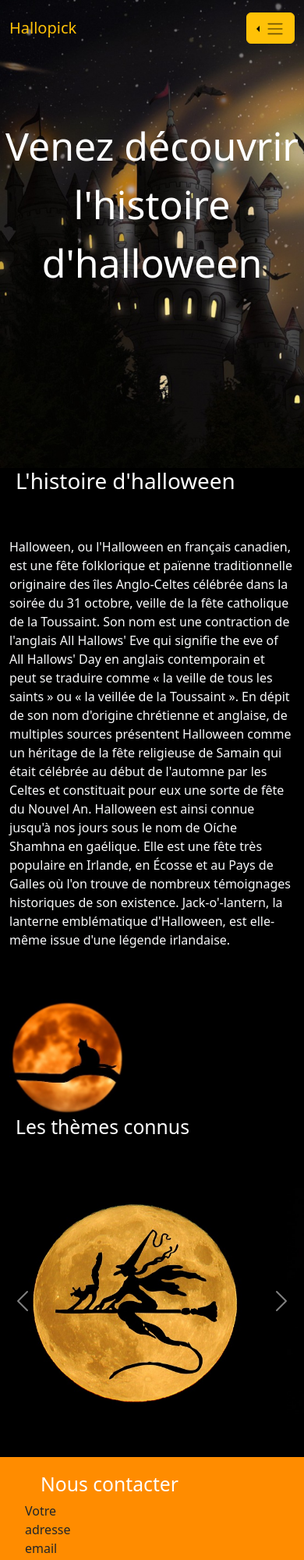
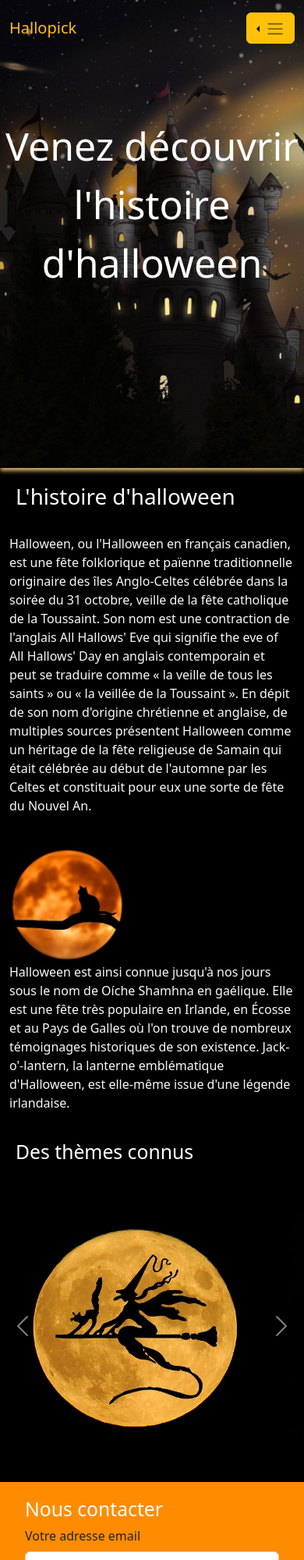
Before and after one commit to codeapick/Bootstrap-halloween, a plain HTML site: page L'histoire d'halloween/index.html in a window 390 px wide. Shown: the top 2000 px of the page at 78% size. Drawn offline with nearby package versions, Linux system fonts and the light colour scheme.

Commit message:
Add files via upload

```diff
--- a/L'histoire d'halloween/index.html
+++ b/L'histoire d'halloween/index.html
@@ -55,7 +55,7 @@
 
                 <div class="container-fluid">
                     <div class="row">
-                        <div class="col-sm-8 col-md-6 my-5 text-light  ">
+                        <div class="col-sm-8 col-md-4 my-4 text-light  ">
                             <p>
                                 Halloween, ou l'Halloween en français canadien, est une fête folklorique et
                                 païenne traditionnelle originaire des îles Anglo-Celtes célébrée dans la soirée
@@ -66,23 +66,26 @@
                                 chrétienne et anglaise, de multiples sources présentent Halloween comme un
                                 héritage de la fête religieuse de Samain qui était célébrée au début de
                                 l'automne par les Celtes et constituait pour eux une sorte de fête du Nouvel An.
-                                Halloween est ainsi connue jusqu'à nos jours sous le nom de Oíche Shamhna en
-                                gaélique. Elle est une fête très populaire en Irlande, en Écosse et au Pays de
+
+                        </div>
+                        <div class="col-sm-2 col-md-3 ms-0 chat">
+                            <img src="images/chat.jpg" alt="">
+                        </div>
+                        <div class="col-sm-8 col-md-4 text-light  ">
+                            <p>  Halloween est ainsi connue jusqu'à nos jours sous le nom de Oíche Shamhna en
+                                gaélique.
+                                Elle est une fête très populaire en Irlande, en Écosse et au Pays de
                                 Galles où l'on trouve de nombreux témoignages historiques de son existence.
                                 Jack-o'-lantern, la lanterne emblématique d'Halloween, est elle-même issue d'une
                                 légende irlandaise.
                             </p>
                         </div>
-                        <div class="col-sm-4 col-md-6 m-auto chat">
-                            <img src="images/chat.jpg" alt="">
-                        </div>
-
                     </div>
                 </div>
             </section>
 
             <section id="themes">
-                <h2 class="titre-theme">Les thèmes connus</h2>
+                <h2 class="titre-theme">Des thèmes connus</h2>
 
                 <div
                     id="carouselExampleControls"
@@ -125,7 +128,7 @@
                 <div class="container">
                     <div class="row">
                         <h2>Nous contacter</h2>
-                        <div class=" col-3">
+                        <div class=" col-sm-12 col-md-3">
                             <label for="exampleFormControlInput1" class="form-label">Votre adresse email</label>
                             <input
                                 type="email"
@@ -133,7 +136,7 @@
                                 id="exampleFormControlInput1"
                                 placeholder="name@exemple.com">
                         </div>
-                        <div >
+                        <div class="col-12" >
                             <label for="exampleFormControlTextarea1" class="form-label">Message</label>
                             <textarea class="form-control" id="exampleFormControlTextarea1" rows="3">Votre message</textarea>
                         </div>
--- a/L'histoire d'halloween/style.css
+++ b/L'histoire d'halloween/style.css
@@ -7,6 +7,7 @@ header{
     background-size: cover;
     background-image: url('images/newchateau.png');
     background-repeat: no-repeat;
+    box-shadow: 0px 3px 6px rgb(255, 209, 124);
 
 }
 
@@ -24,9 +25,10 @@ header div p{
     margin-top: 20%;
 }
 .chat img{
-    width: 150px;
+ width: 150px;
 }
 h1, h2{
+    margin-top: 20px;
     margin-left: 20px;
     color: white;
 }
@@ -46,7 +48,9 @@ h1, h2{
     background-color: darkorange;
     padding: 20px;
 }
-
+.contact h2{
+    margin-left: 0px;
+}
 .contact button{
     padding: 10px;
     border-radius: 10px;
```
